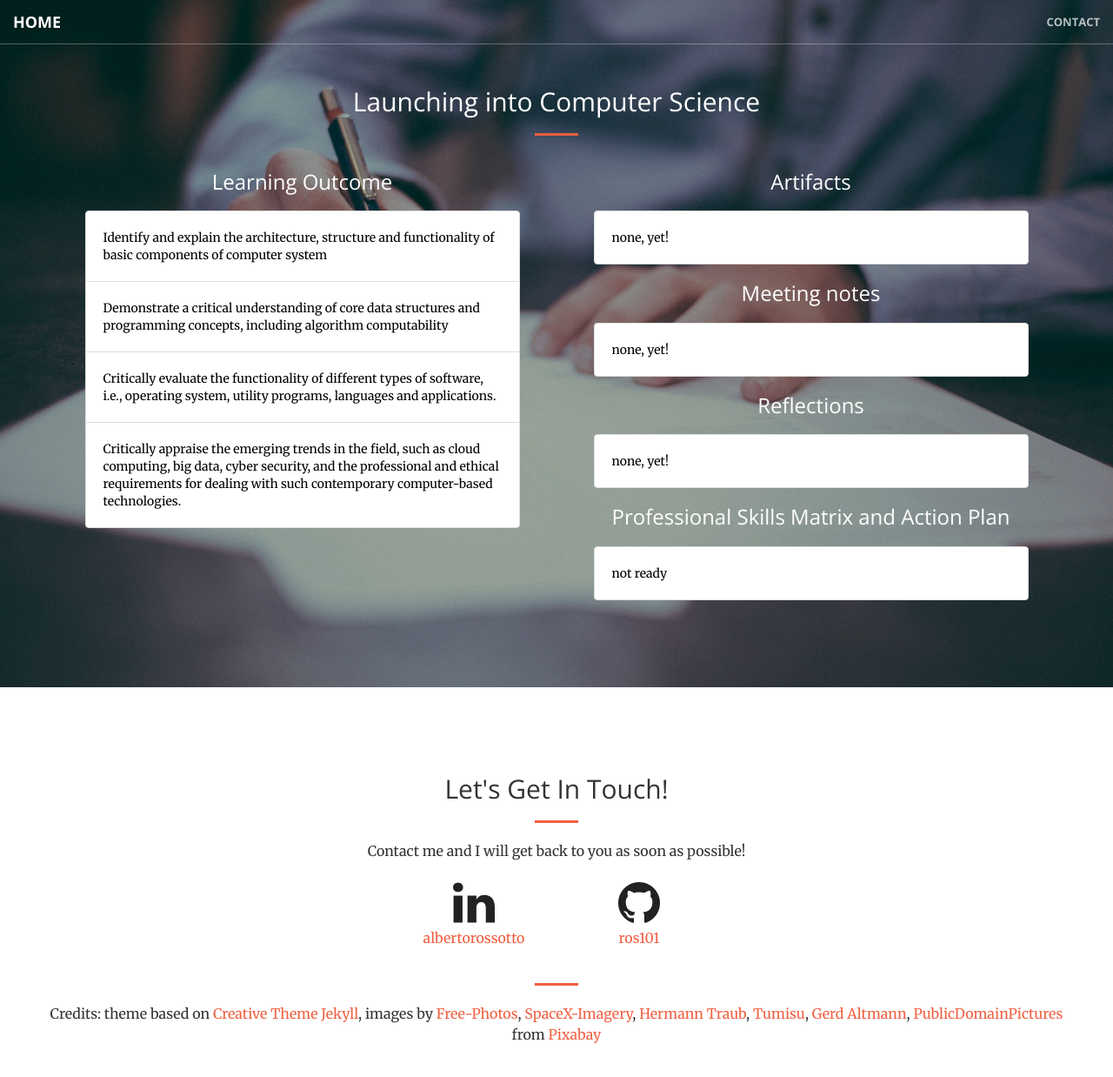
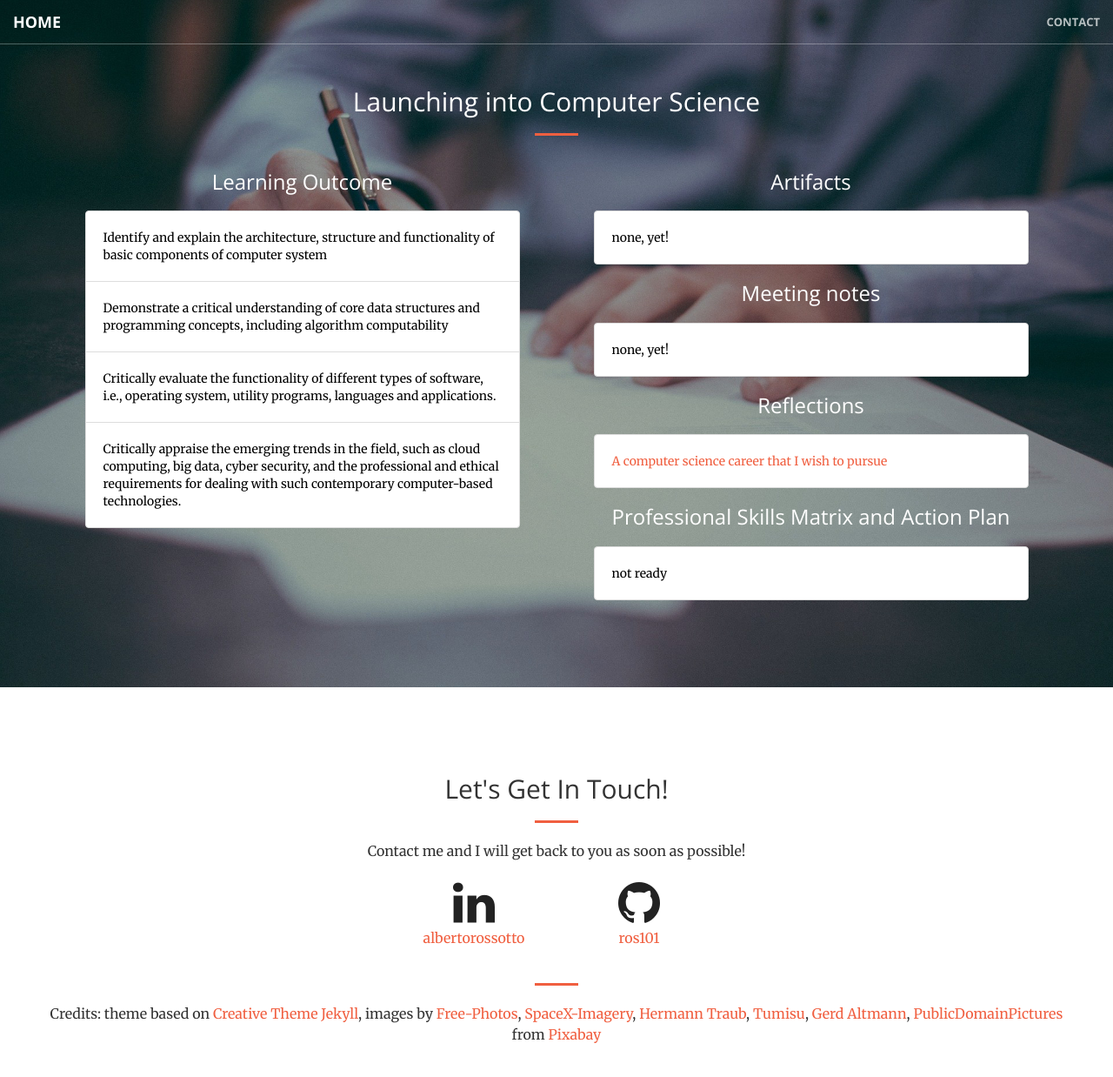
Before and after one commit to ros101/ros101-ros101.github.io, a Jekyll site: the page built from launching/index.md, in a window 1280 px wide and 1321 px high. Shown: the top 1238 px of the window at 87% size. Built offline with Jekyll 4.4.1, drawn with Linux system fonts in a browser that asks for light colours.

Commit message:
add career reflection

```diff
--- a/launching/index.md
+++ b/launching/index.md
@@ -17,7 +17,7 @@ notes:
 #    url: note1.html
 #    title: note1
 reflections:
-#  - reflection:
-#    url: reflection1.html
-#    title: reflection1
+  - reflection:
+    url: career.pdf
+    title: A computer science career that I wish to pursue
 ---
```
Also changed, not shown: 1 other file.
